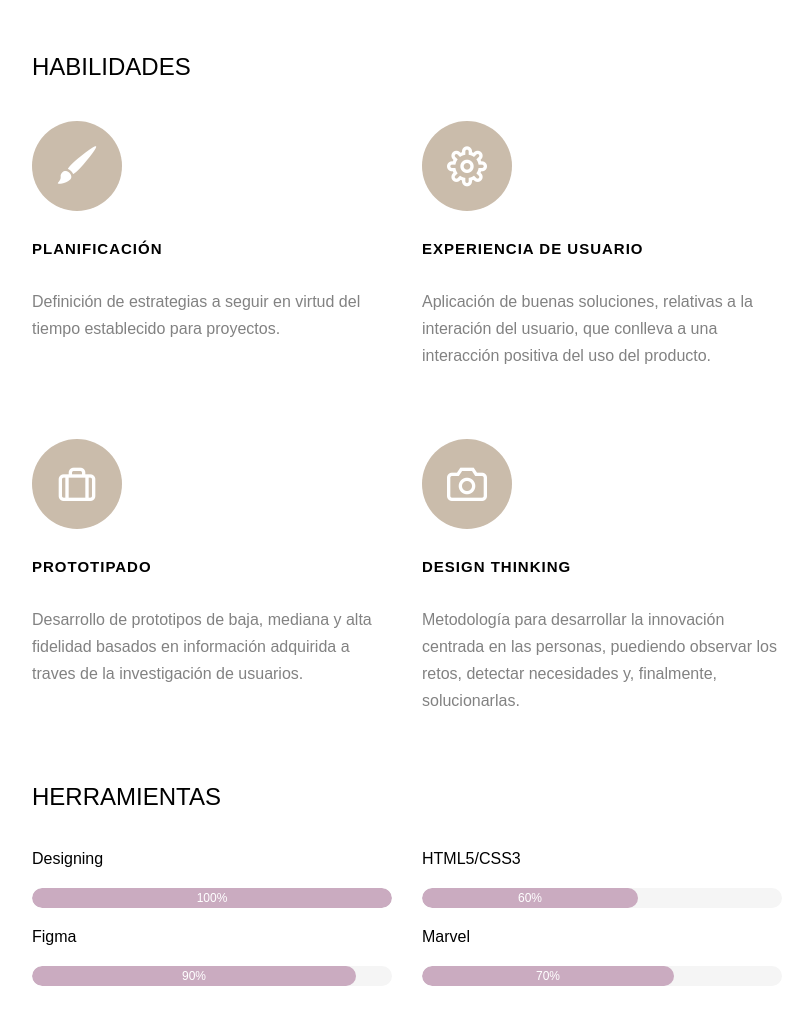
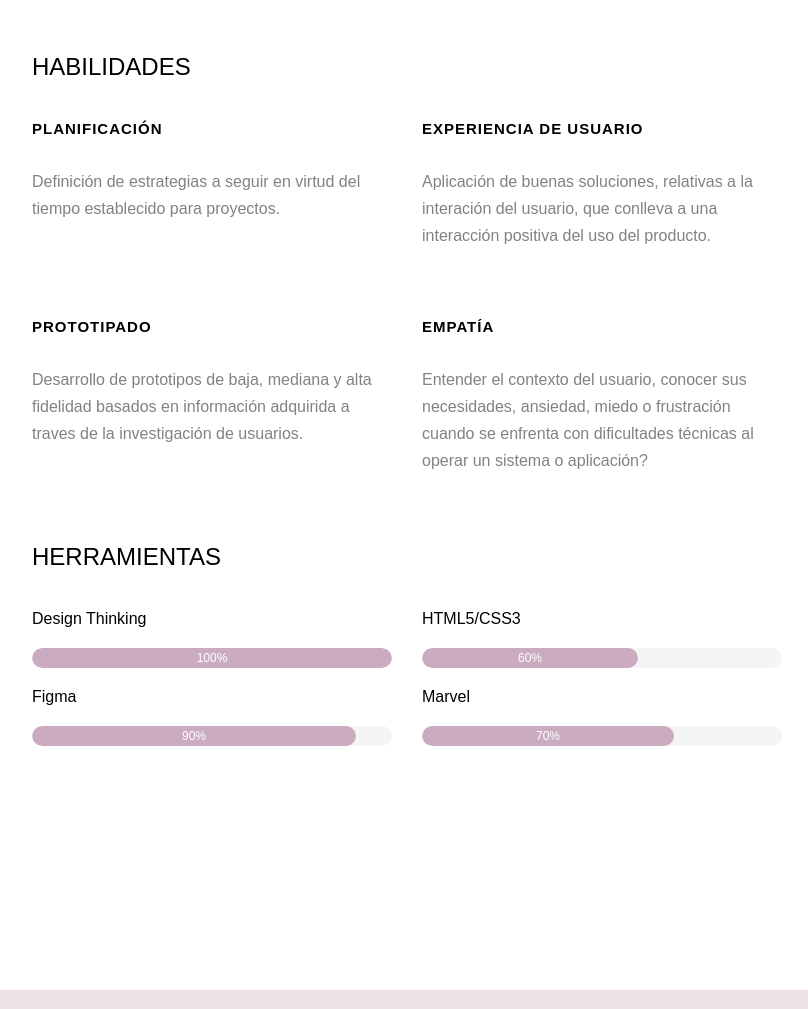
Before and after one commit to paumgr/Portafolio-Paula-Garc-a, a plain HTML site: page about.html in a window 1280 px wide. Shown: the part 1060-2069 px from the top of the page, without its empty margins (233-1041 px from the left). Drawn offline with Linux system fonts and the light colour scheme; files whose address does not match are found by name.

Commit message:
Modificando iconos

```diff
--- a/about.html
+++ b/about.html
@@ -119,8 +119,8 @@
 						</div>
 						<div class="col-md-6 col-sm-6">
 							<div class="feature-center animate-box" data-animate-effect="fadeIn">
-								<span class="icon">
-									<i class="icon-brush"></i>
+								<!--<span class="icon">
+									<i class="icon-brush"></i>-->
 								</span>
 								<h3>PLANIFICACIÓN</h3>
 								<p>Definición de estrategias a seguir en virtud del tiempo establecido para proyectos.</p>
@@ -128,8 +128,8 @@
 						</div>
 						<div class="col-md-6 col-sm-6">
 							<div class="feature-center animate-box" data-animate-effect="fadeIn">
-								<span class="icon">
-									<i class="icon-cog"></i>
+								<!--<span class="icon">
+									<i class="icon-cog"></i>-->
 								</span>
 								<h3>EXPERIENCIA DE USUARIO</h3>
 								<p>Aplicación de buenas soluciones, relativas a la interación del usuario, que conlleva a una interacción positiva del uso del producto.</p>
@@ -138,8 +138,8 @@
 
 						<div class="col-md-6 col-sm-6">
 							<div class="feature-center animate-box" data-animate-effect="fadeIn">
-								<span class="icon">
-									<i class="icon-briefcase"></i>
+								<!--<span class="icon">
+									<i class="icon-briefcase"></i> -->
 								</span>
 								<h3>PROTOTIPADO</h3>
 								<p>Desarrollo de prototipos de baja, mediana y alta fidelidad basados en información adquirida a traves de la investigación de usuarios.</p>
@@ -147,11 +147,11 @@
 						</div>
 						<div class="col-md-6 col-sm-6">
 							<div class="feature-center animate-box" data-animate-effect="fadeIn">
-								<span class="icon">
-									<i class="icon-camera"></i>
+								<!--<span class="icon">
+									<i class="icon-camera"></i>-->
 								</span>
-								<h3>DESIGN THINKING</h3>
-								<p>Metodología para desarrollar la innovación centrada en las personas, puediendo observar los retos, detectar necesidades y, finalmente, solucionarlas.</p>
+								<h3>Empatía</h3>
+								<p>Entender el contexto del usuario, conocer sus necesidades, ansiedad, miedo o frustración cuando se enfrenta con dificultades técnicas al operar un sistema o aplicación?</p>
 							</div>
 						</div>
 
@@ -159,7 +159,7 @@
 							<h3 class="title animate-box">HERRAMIENTAS</h3>
 							<div class="row">
 								<div class="col-md-6 animate-box skills">
-									<h3>Designing</h3>
+									<h3>Design Thinking</h3>
 									<div class="progress">
 									   <div class="progress-bar" role="progressbar" aria-valuenow="100" aria-valuemin="0" aria-valuemax="100" style="width:100%">
 									      100%
```
